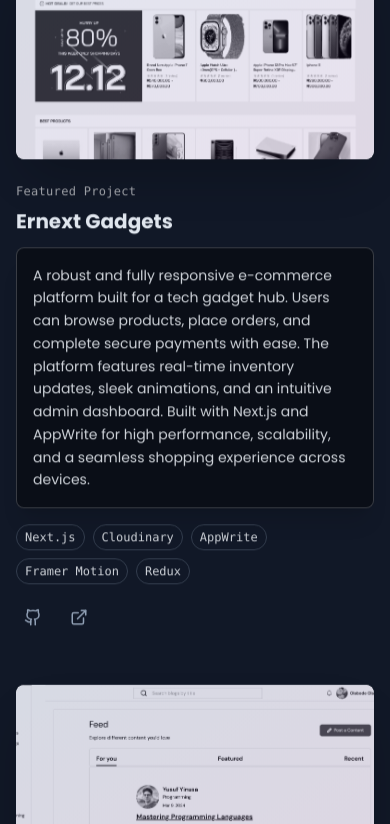
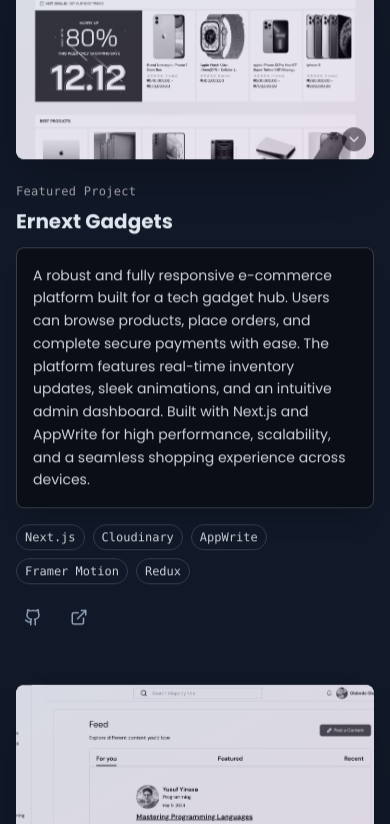
Before and after one commit to o1-spec/portfolio-revamp, a Next.js app: page / in a window 390 px wide. Shown: the part 4958-5782 px from the top of the page. Built offline with nearby package versions, Linux system fonts and the light colour scheme.

Commit message:
added native images

```diff
--- a/components/ProjectCard.jsx
+++ b/components/ProjectCard.jsx
@@ -1,38 +1,42 @@
-"use client"
+"use client";
 
-import Image from "next/image"
-import { Github, ExternalLink } from "lucide-react"
-import { motion } from "framer-motion"
-import { useEffect, useState, useRef } from "react"
+import Image from "next/image";
+import { Github, ExternalLink, ChevronDown, ChevronUp } from "lucide-react";
+import { motion, AnimatePresence } from "framer-motion";
+import { useEffect, useState, useRef } from "react";
 
 export default function ProjectCard({ project, index = 0, reverse = false }) {
-  const [isVisible, setIsVisible] = useState(false)
-  const [isHovered, setIsHovered] = useState(false)
-  const cardRef = useRef(null)
+  const [isVisible, setIsVisible] = useState(false);
+  const [isHovered, setIsHovered] = useState(false);
+  const [showAllImages, setShowAllImages] = useState(false);
+  const cardRef = useRef(null);
 
   useEffect(() => {
     const observer = new IntersectionObserver(
       ([entry]) => {
         if (entry.isIntersecting) {
-          setIsVisible(true)
+          setIsVisible(true);
         }
       },
       { threshold: 0.1, rootMargin: "50px" },
-    )
+    );
 
     if (cardRef.current) {
-      observer.observe(cardRef.current)
+      observer.observe(cardRef.current);
     }
 
-    return () => observer.disconnect()
-  }, [])
+    return () => observer.disconnect();
+  }, []);
 
   const handleKeyDown = (event, url) => {
     if ((event.key === "Enter" || event.key === " ") && url) {
-      event.preventDefault()
-      window.open(url, "_blank", "noopener,noreferrer")
+      event.preventDefault();
+      window.open(url, "_blank", "noopener,noreferrer");
     }
-  }
+  };
+
+  const images = Array.isArray(project.images) ? project.images : [project.image]; // Support both single image and array
+  const mainImage = images[0];
 
   return (
     <article
@@ -64,11 +68,11 @@ export default function ProjectCard({ project, index = 0, reverse = false }) {
             />
 
             <Image
-              src={project.image || "/placeholder.svg?height=400&width=600"}
+              src={mainImage || "/placeholder.svg?height=400&width=600"}
               alt={`Screenshot of ${project.title} project`}
               width={600}
               height={400}
-              className={`object-cover transition-all w-full h-[200px] sm:h-[250px] md:h-[300px] lg:h-[400px] duration-700 ease-out ${
+              className={`object-cover transition-all w-full h-[200px] sm:h-[250px] md:h-[300px] lg:h-[400px] duration-700 ease-out cursor-pointer ${
                 isHovered
                   ? `grayscale-0 scale-105 ${
                       reverse ? "lg:translate-x-2 lg:-translate-y-2" : "lg:-translate-x-2 lg:-translate-y-2"
@@ -77,9 +81,42 @@ export default function ProjectCard({ project, index = 0, reverse = false }) {
               }`}
               priority={index < 2}
               sizes="(max-width: 768px) 100vw, (max-width: 1200px) 60vw, 50vw"
+              onClick={() => setShowAllImages(!showAllImages)} // Toggle accordion on click
             />
+            {/* Accordion Toggle Icon */}
+            <button
+              onClick={() => setShowAllImages(!showAllImages)}
+              className="absolute bottom-2 right-2 bg-black/50 text-white p-1 rounded-full hover:bg-black/70 transition"
+              aria-label="Toggle more images"
+            >
+              {showAllImages ? <ChevronUp size={16} /> : <ChevronDown size={16} />}
+            </button>
           </div>
         </div>
+
+        {/* Accordion: Expanded Images */}
+        <AnimatePresence>
+          {showAllImages && images.length > 1 && (
+            <motion.div
+              initial={{ opacity: 0, height: 0 }}
+              animate={{ opacity: 1, height: "auto" }}
+              exit={{ opacity: 0, height: 0 }}
+              transition={{ duration: 0.5 }}
+              className="mt-4 grid grid-cols-1 sm:grid-cols-2 lg:grid-cols-3 gap-4"
+            >
+              {images.slice(1).map((img, idx) => (
+                <Image
+                  key={idx}
+                  src={img}
+                  alt={`Additional screenshot ${idx + 1} of ${project.title}`}
+                  width={300}
+                  height={200}
+                  className="object-cover rounded-lg shadow-lg hover:scale-105 transition-transform"
+                />
+              ))}
+            </motion.div>
+          )}
+        </AnimatePresence>
       </div>
 
       {/* Responsive Content Section */}
@@ -163,6 +200,18 @@ export default function ProjectCard({ project, index = 0, reverse = false }) {
               <Github size={18} className="sm:w-5 sm:h-5" />
             </a>
           )}
+          {project.github2 && ( // New second GitHub link
+            <a
+              href={project.github2}
+              target="_blank"
+              rel="noopener noreferrer"
+              className="text-slate-400 hover:text-green-400 transition-all duration-300 transform hover:scale-125 hover:-translate-y-1 p-2 rounded-full hover:bg-gray-800/50 focus:outline-none focus:ring-2 focus:ring-green-400 focus:ring-offset-2 focus:ring-offset-gray-900"
+              aria-label={`View ${project.title} secondary repo on GitHub`}
+              onKeyDown={(e) => handleKeyDown(e, project.github2)}
+            >
+              <Github size={18} className="sm:w-5 sm:h-5" />
+            </a>
+          )}
           {project.external && (
             <a
               href={project.external}
@@ -178,5 +227,5 @@ export default function ProjectCard({ project, index = 0, reverse = false }) {
         </div>
       </div>
     </article>
-  )
+  );
 }
--- a/components/ProjectsSection.jsx
+++ b/components/ProjectsSection.jsx
@@ -1,12 +1,12 @@
-"use client"
+"use client";
 
-import Image from "next/image"
-import { useEffect, useState, useRef } from "react"
-import ProjectCard from "./ProjectCard"
+import Image from "next/image";
+import { useEffect, useState, useRef } from "react";
+import ProjectCard from "./ProjectCard";
 
 export default function ProjectsSection() {
-  const [isVisible, setIsVisible] = useState(false)
-  const sectionRef = useRef(null)
+  const [isVisible, setIsVisible] = useState(false);
+  const sectionRef = useRef(null);
 
   const featuredProjects = [
     {
@@ -45,24 +45,40 @@ export default function ProjectsSection() {
       github: "https://github.com/o1-spec/Popcorn-movies",
       external: "https://popcorn-movies-black.vercel.app/",
     },
-  ]
+    {
+      title: "Marketplace Mobile App",
+      description:
+        "A mobile marketplace app built with React Native, similar to Jumia, where buyers and sellers can connect to buy and sell goods. Features include real-time messaging between buyers and sellers powered by WebSockets, secure authentication, and a seamless user experience for transactions.",
+      images: [
+        "/images/image-1.png",
+        "/images/image-2.png",
+        "/images/image-3.png",
+        "/images/image-4.png",
+        "/images/image-5.png",
+      ],
+      tech: ["React Native", "Expo", "Next.js Route", "Websockets"],
+      github: "https://github.com/o1-spec/react-native-marketplace",
+      github2: "https://github.com/o1-spec/marketplace-backend",
+      external: "https://expo.dev/@yourusername/your-app",
+    },
+  ];
 
   useEffect(() => {
     const observer = new IntersectionObserver(
       ([entry]) => {
         if (entry.isIntersecting) {
-          setIsVisible(true)
+          setIsVisible(true);
         }
       },
-      { threshold: 0.1, rootMargin: "100px" },
-    )
+      { threshold: 0.1, rootMargin: "100px" }
+    );
 
     if (sectionRef.current) {
-      observer.observe(sectionRef.current)
+      observer.observe(sectionRef.current);
     }
 
-    return () => observer.disconnect()
-  }, [])
+    return () => observer.disconnect();
+  }, []);
 
   return (
     <section
@@ -105,10 +121,15 @@ export default function ProjectsSection() {
         {/* Responsive Projects Grid */}
         <div className="space-y-12 sm:space-y-16 lg:space-y-24 xl:space-y-40">
           {featuredProjects.map((project, index) => (
-            <ProjectCard key={project.title} project={project} index={index} reverse={index % 2 !== 0} />
+            <ProjectCard
+              key={project.title}
+              project={project}
+              index={index}
+              reverse={index % 2 !== 0}
+            />
           ))}
         </div>
       </div>
     </section>
-  )
+  );
 }
```
Also changed, not shown: public/images/Image-1.png (added).
